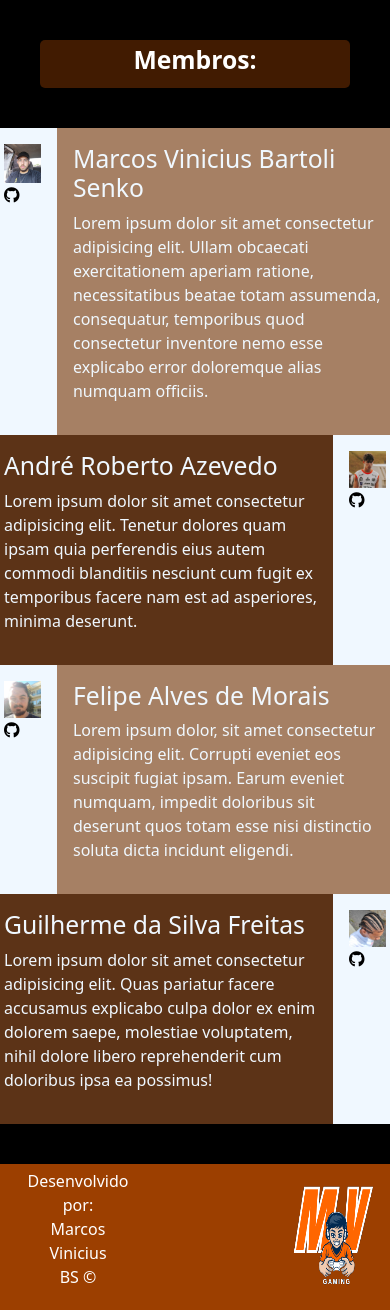
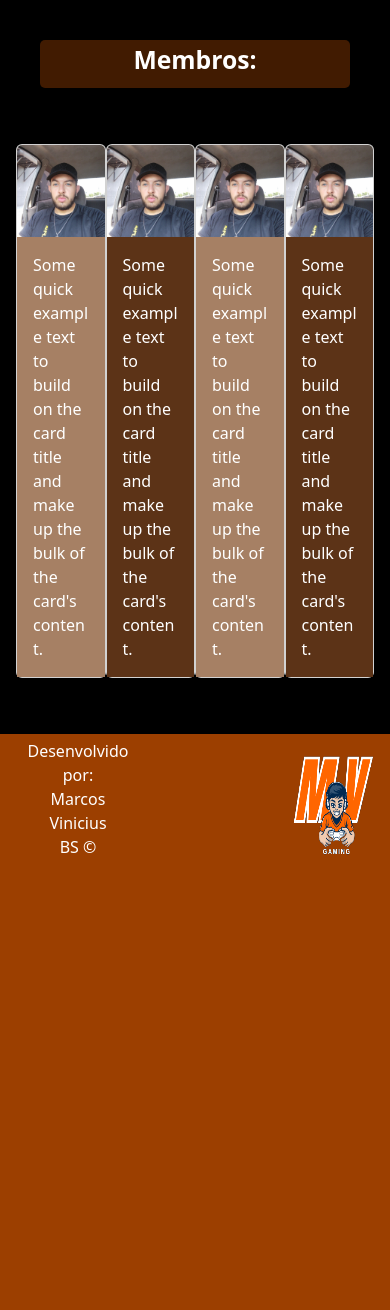
Before and after one commit to Marcosvini0001/TechAcademy2, a PHP site: page /index.php?pagina=membros in a window 390 px wide. Shown: the part 89-1399 px from the top of the page. After the commit the page ends 944 px from the top, so only its background shows below. Run offline with PHP 8.4, Linux system fonts and the light colour scheme; some libraries are stand-ins or nearby versions.

Commit message:
criação cards membros para mobile e feita media queries

```diff
--- a/css/style.css
+++ b/css/style.css
@@ -71,6 +71,12 @@ main .error h1 {
   text-align: center;
 }
 
+.membros-mobile {
+  display: flex;
+  justify-content: center;
+  padding: 16px;
+}
+
 .contatoform {
   display: flex;
   gap: 64px;
@@ -126,21 +132,15 @@ footer .listagemfooter {
   }
 }
 
-.botaoinfo {
-  display: none;
-}
-@media (min-width: 999px) {
-  .botaoinfo {
-    display: block;
+@media (max-width: 549px) {
+  .membros {
+    display: none;
   }
 }
 
-.entrecontato {
-  display: none;
-}
-@media (min-width: 999px) {
-  .entrecontato {
-    display: block;
+@media (min-width: 550px) {
+  .membros-mobile {
+    display: none;
   }
 }
 
--- a/css/style.scss
+++ b/css/style.scss
@@ -78,7 +78,12 @@ main{
             text-align: center;
         }
     }
+}
 
+.membros-mobile{
+    display: flex;
+    justify-content: center;
+    padding: 16px;
 }
 
 .contatoform{
@@ -135,17 +140,15 @@ $largura-maxima: 999px;
         display: block;
     }
 }
-.botaoinfo {
-    display: none;
 
-    @media (min-width: #{ $largura-maxima }) {
-        display: block;
+    .membros {
+    @media (max-width: 549px) {
+      display: none;
+        }
     }
-}
 
-.entrecontato{
-    display: none;
-    @media (min-width: #{ $largura-maxima }) {
-        display: block;
-    }
-}
+    @media (min-width: 550px) {
+        .membros-mobile {
+          display: none;
+        }
+      }
--- a/paginas/membros.php
+++ b/paginas/membros.php
@@ -4,7 +4,6 @@
         </div>
 
         <section class="membros">
-
             <div class="row">
               <div class="col-2" style="background-color: aliceblue; padding: 16px;">
               <img src="img/vinii.png" alt="Marcos Vinicius Bartoli Senko" title="Marcos Vinicius" style="width: 100%;">
@@ -55,6 +54,37 @@
                 </a>
               </div>
             </div>
+        </section>
+
+        <section class="membros-mobile">
+
+        <div class="card" style="width: 18rem;">
+            <img src="img/vinii.png" class="card-img-top" alt="Marcos Vinicius">
+          <div class="card-body" style="background-color: #A68064; color: white;">
+             <p class="card-text">Some quick example text to build on the card title and make up the bulk of the card's content.</p>
+          </div>
+        </div>
+
+        <div class="card" style="width: 18rem;">
+            <img src="img/vinii.png" class="card-img-top" alt="Marcos Vinicius">
+          <div class="card-body" style="background-color: #5C3317; color: white;">
+             <p class="card-text">Some quick example text to build on the card title and make up the bulk of the card's content.</p>
+          </div>
+        </div>
+
+        <div class="card" style="width: 18rem;">
+            <img src="img/vinii.png" class="card-img-top" alt="Marcos Vinicius">
+          <div class="card-body" style="background-color: #A68064; color: white;">
+             <p class="card-text">Some quick example text to build on the card title and make up the bulk of the card's content.</p>
+          </div>
+        </div>
+
+        <div class="card" style="width: 18rem;">
+            <img src="img/vinii.png" class="card-img-top" alt="Marcos Vinicius">
+          <div class="card-body" style="background-color: #5C3317; color: white;">
+             <p class="card-text">Some quick example text to build on the card title and make up the bulk of the card's content.</p>
+          </div>
+        </div>
 
         </section>
 </main>
```
Also changed, not shown: css/style.min.css (+1 -1 lines), 1 other file.
